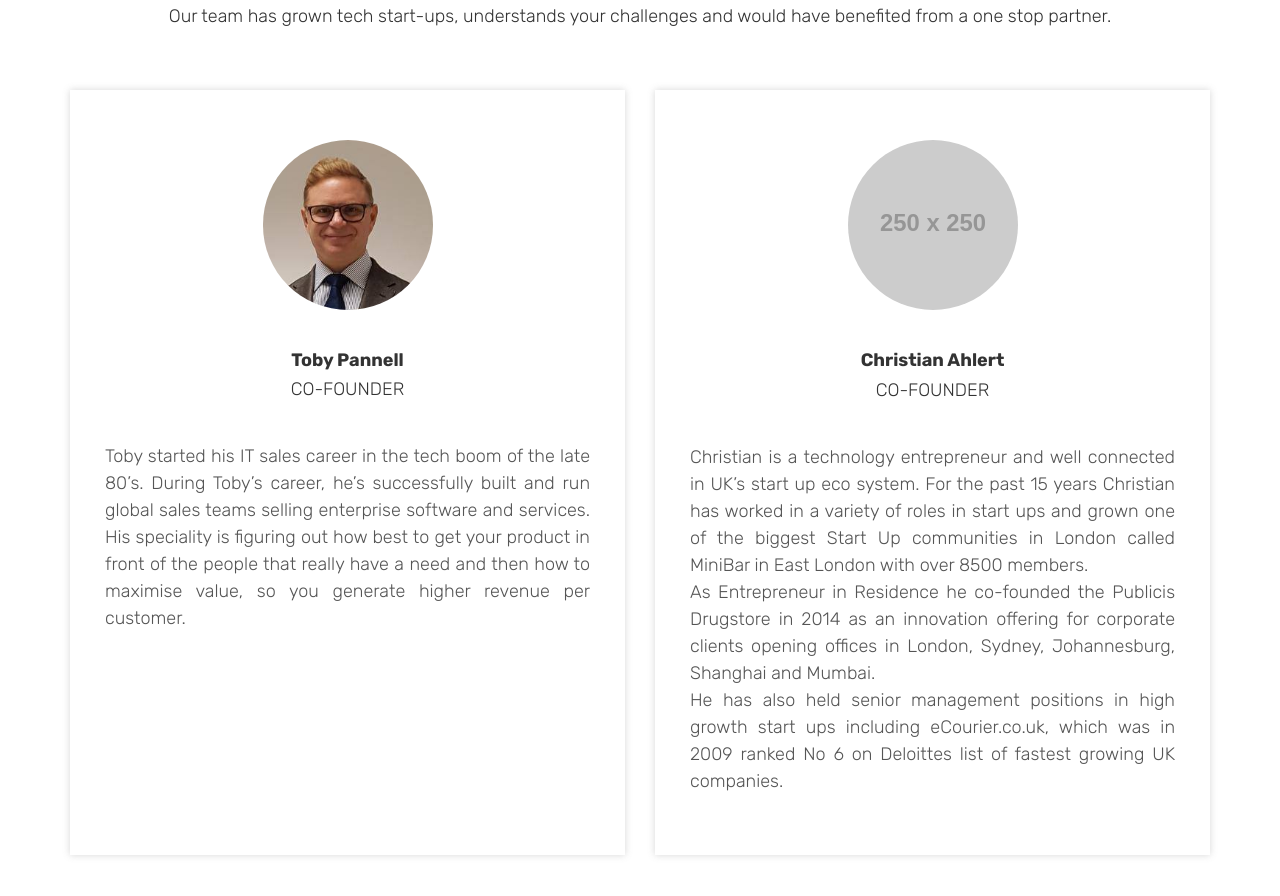
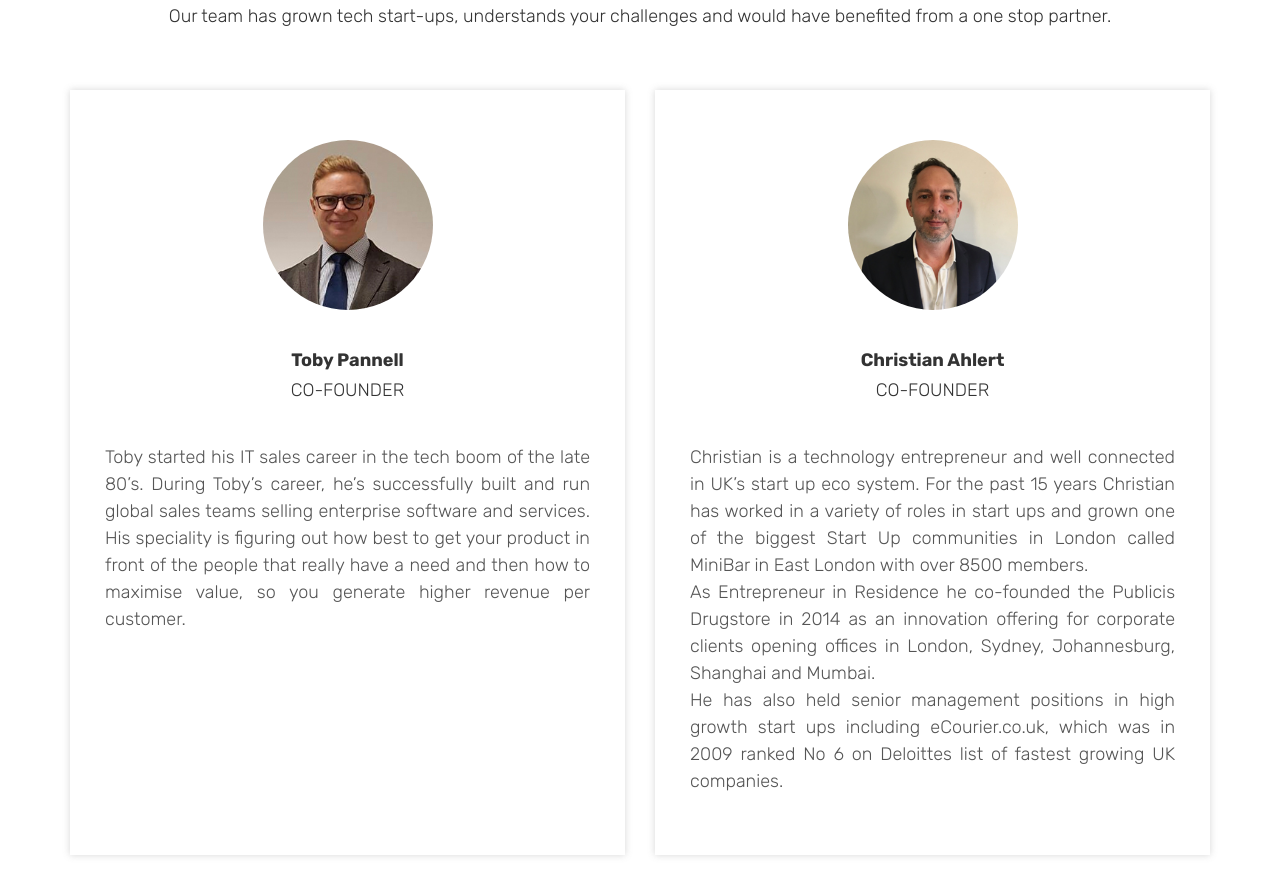
Before and after one commit to vladfreishmidt/rocketjuice.io, a website: page index.html in a window 1280 px wide. Shown: the part 3770-4666 px from the top of the page. Drawn offline with Linux system fonts and the light colour scheme; placeholder pictures from the web are drawn by us.

Commit message:
Added and edites photos in bio cards

```diff
--- a/index.html
+++ b/index.html
@@ -322,7 +322,7 @@
             <div class="row">
                 <div class="col">
                     <div class="about__box">
-                        <img src="img/ toby_pannell.jpg" alt="Toby Pannell" class="about__photo">
+                        <img src="img/toby-webp.jpg" alt="Toby Pannell" class="about__photo">
                         <h3 class="about__name">Toby Pannell</h3>
                         <p class="about__title">co-founder</p>
                         <p class="about__bio" style="text-align: justify;">
@@ -336,7 +336,7 @@
                 </div>
                 <div class="col">
                     <div class="about__box">
-                        <img src="https://via.placeholder.com/250" alt="Christian Ahlert" class="about__photo">
+                        <img src="img/christian-webp.jpg" alt="Christian Ahlert" class="about__photo">
                         <h3 class="about__name">Christian Ahlert</h3>
                         <p class="about__title">co-founder</p>
                         <p class="about__bio" style="text-align: justify;">
```
Also changed, not shown: img/christian-webp.jpg (added), img/hero-bg.webp (added), img/toby-webp.jpg (added), 1 other file.
